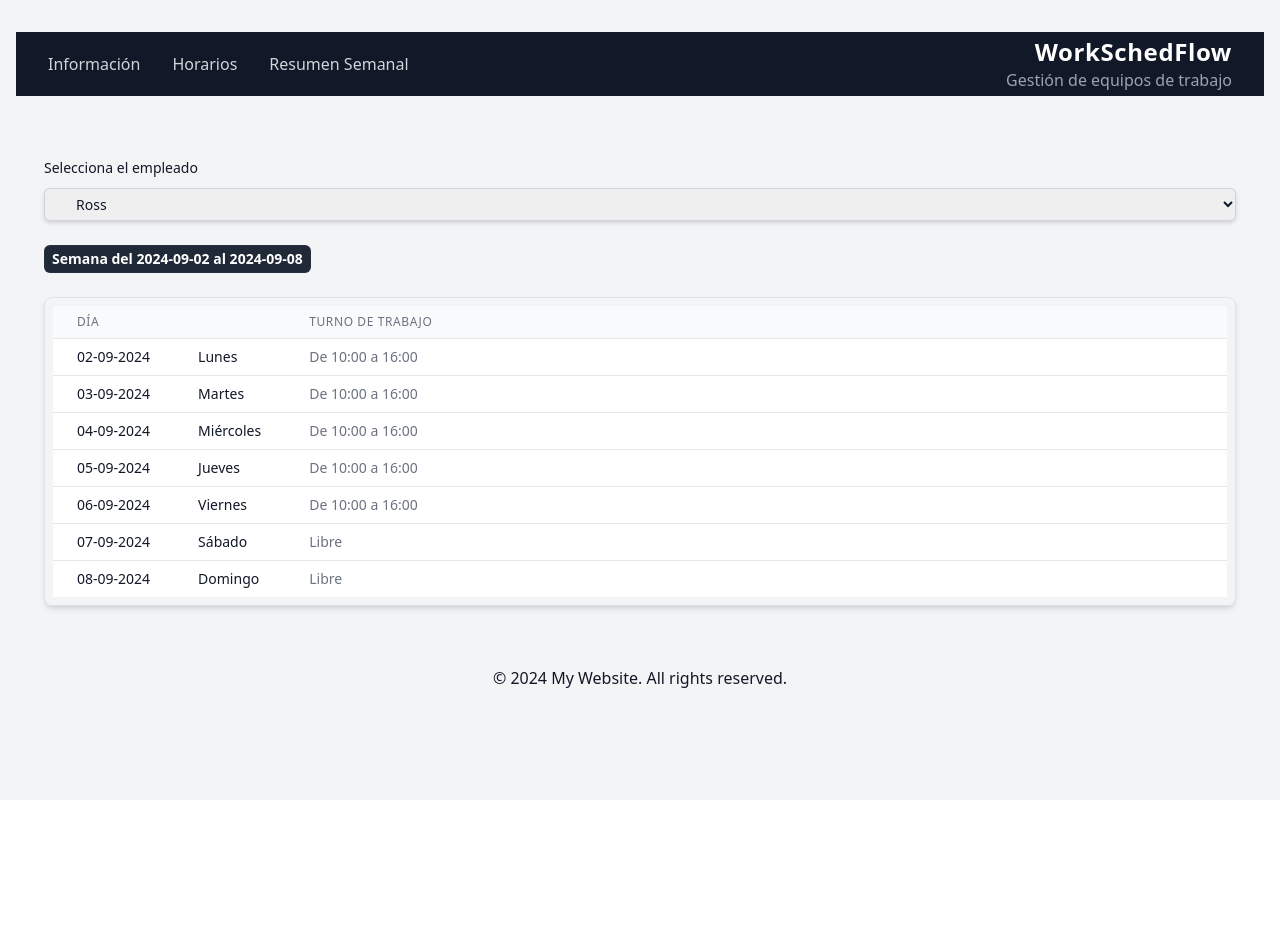
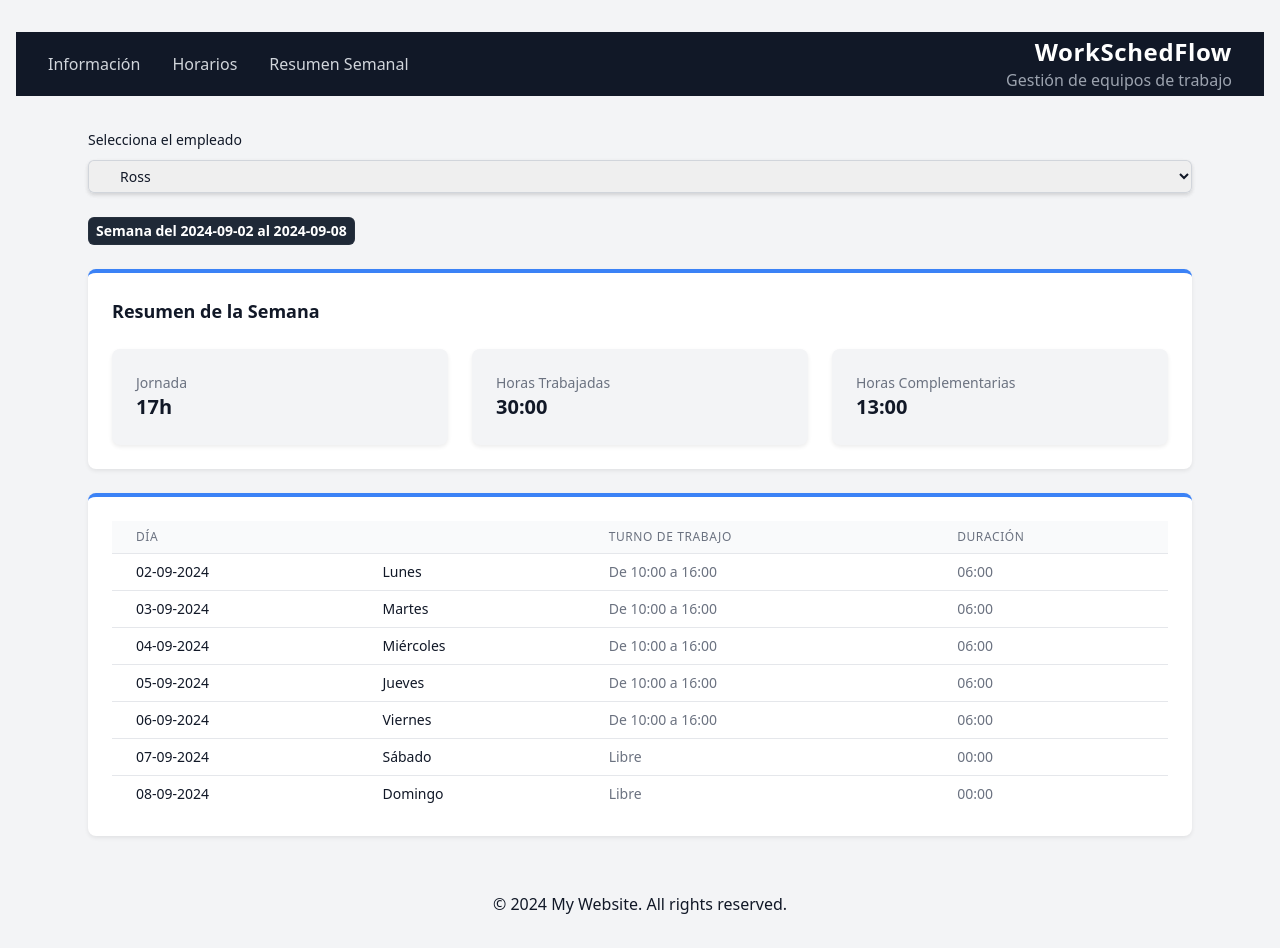
Before and after one commit to Sergiomsrs/workschedflow-demo, a React (Vite) app: page /#/workschedflow-demo/employeeweek in a window 1280 px wide. Before the commit the page ends 800 px from the top, so only its background shows below. Built offline with nearby package versions, Linux system fonts and the light colour scheme.

Commit message:
Agregar manejo de días festivos y resumen de horas trabajadas en EmployeeWeek

```diff
--- a/src/context/AppProvider.jsx
+++ b/src/context/AppProvider.jsx
@@ -11,6 +11,7 @@ export const AppProvider = ({children})=> {
     const [data, setData] = useState(apiMockData);
     const [selectedOption, setSelectedOption] = useState('todos');
     const [date, setDate] = useState({ start: '', end: ''  });
+    const [holidayDates , setHolidayDates ] = useState(["2024-01-01", "2024-01-06", "2024-04-19", "2024-05-01", "2024-06-06", "2024-08-15","2024-09-03", "2024-10-12", "2024-11-01", "2024-12-06", "2024-12-08", "2024-12-25"]);
 
 
     return(
@@ -18,10 +19,12 @@ export const AppProvider = ({children})=> {
             data,
             selectedOption,
             date,
+            holidayDates,
 
             setData,
             setSelectedOption,
-            setDate
+            setDate,
+            setHolidayDates
         }}>
             {children}
         </AppContext.Provider>
--- a/src/pages/EmployeeWeek.jsx
+++ b/src/pages/EmployeeWeek.jsx
@@ -5,7 +5,7 @@ import { findMinMaxOfBlocks, getStringBlock, splitIntoBlocks } from "../utils/bl
 import { formatDate, formatToDate } from "../utils/function";
 
 export const EmployeeWeek = () => {
-  const { data } = useContext(AppContext);
+  const { data, holidayDates } = useContext(AppContext);
 
   const [selectedEmployee, setSelectedEmployee] = useState(data[0].employees[0].name);
 
@@ -20,27 +20,117 @@ export const EmployeeWeek = () => {
   const empleadoData = data.slice(1, data.length+1).map(day => ({
     id: day.id,
     day: day.day,
-    workShift: day.employees.find(emp => emp.name === selectedEmployee)?.workShift || []
+    workShift: day.employees.find(emp => emp.name === selectedEmployee)?.workShift || [],
+    duration: day.employees.find(emp => emp.name === selectedEmployee)?.shiftDuration || "00:00",
   }));
+
+  const wwh = Math.round(
+    (data.slice(1).reduce((acc, day) => {
+      const employee = day.employees.find(emp => emp.name === selectedEmployee);
+
+      // Verificar si el día es festivo
+      const isHoliday = holidayDates.includes(day.id);
+
+      // Solo sumar las horas si el día no es festivo y el empleado existe
+      if (employee && !isHoliday) {
+        return acc + (employee.wwh / 7);
+      }
+      return acc;
+    }, 0) * 2) / 2
+  );
+
+
+const totalShiftDuration = empleadoData.reduce((acc, day) => {
+  const [hours, minutes] = day.duration.split(":").map(Number);
+  return acc + (hours * 60 + minutes);  // Sumar el total de minutos
+}, 0);
+
+// Convertir el total de minutos a horas y minutos
+const totalHours = Math.floor(totalShiftDuration / 60);
+const totalMinutes = totalShiftDuration % 60;
+
+// Formatear el resultado en el formato "00:00"
+const formattedTime = `${totalHours.toString().padStart(2, '0')}:${totalMinutes.toString().padStart(2, '0')}`;
+
+console.log(formattedTime);
+
+console.log(wwh- formattedTime);
+
+//nuevo codigo
+
+// 1. Obtener el valor de wwh (ya lo tienes calculado en horas)
+const wwhs = Math.round(
+  (data.slice(1).reduce((acc, day) => {
+    const employee = day.employees.find(emp => emp.name === selectedEmployee);
+    if (employee) {
+      return acc + (employee.wwh / 7);  // Asumiendo que wwh está en horas
+    }
+    return acc;
+  }, 0) * 2) / 2
+);
+
+// 2. Calcular el total de horas trabajadas en minutos
+const totalShiftDurations = empleadoData.reduce((acc, day) => {
+  const [hours, minutes] = day.duration.split(":").map(Number);
+  return acc + (hours * 60 + minutes);  // Convertir todo a minutos
+}, 0);
+
+// 3. Convertir el valor de wwh a minutos para poder restarlo
+const wwhInMinutes = wwh * 60; // Convertir wwh de horas a minutos
+
+// 4. Realizar la resta de las horas trabajadas (en minutos) con las horas base (wwh en minutos)
+const differenceInMinutes = totalShiftDuration - wwhInMinutes;
+
+// 5. Convertir la diferencia en minutos a horas y minutos
+const differenceHours = Math.floor(differenceInMinutes / 60);
+const differenceMinutes = differenceInMinutes % 60;
+
+// 6. Formatear el resultado en formato "00:00"
+const formattedDifference = `${differenceHours.toString().padStart(2, '0')}:${differenceMinutes.toString().padStart(2, '0')}`;
+
+console.log(formattedDifference);
+
+//-------------------
+
 
   console.log(empleadoData);
 
   return (
-    <section className="p-7">
+    <section className="w-full max-w-6xl mx-auto px-4">
   <EmployeePicker value={selectedEmployee} onChange={handleEmployeeChange} />
 
   <span className="inline-flex items-center rounded-md bg-gray-800 px-2 py-1 text-sm font-bold text-white ring-1 ring-inset ring-gray-500/10 mb-4">
     {`Semana del ${empleadoData[0].id} al ${empleadoData[empleadoData.length - 1].id}`}
   </span>
 
+  {/* Tarjeta para Totales */}
+  <div className="bg-white rounded-lg shadow-sm p-4 mb-6 border-t-4 border-blue-500">
+    <h3 className="text-lg font-semibold text-gray-900 mb-4">Resumen de la Semana</h3>
+    <div className="grid grid-cols-1 md:grid-cols-3 gap-4">
+      <div className="p-4 bg-gray-100 rounded-lg shadow-sm">
+        <h4 className="text-sm font-medium text-gray-500">Jornada</h4>
+        <p className="text-xl font-bold text-gray-900">{wwh}h</p>
+      </div>
+      <div className="p-4 bg-gray-100 rounded-lg shadow-sm">
+        <h4 className="text-sm font-medium text-gray-500">Horas Trabajadas</h4>
+        <p className="text-xl font-bold text-gray-900">{formattedTime}</p>
+      </div>
+      <div className="p-4 bg-gray-100 rounded-lg shadow-sm">
+        <h4 className="text-sm font-medium text-gray-500">Horas Complementarias</h4>
+        <p className="text-xl font-bold text-gray-900">{formattedDifference}</p>
+      </div>
+    </div>
+  </div>
 
-      <div className="border rounded-lg shadow-md overflow-x-auto p-2">
-  <table className="min-w-full divide-y divide-gray-200">
+  {/* Tabla de los días de la semana */}
+  <div className="bg-white rounded-lg shadow-sm p-4 mb-6 border-t-4 border-blue-500">
+  <table className="min-w-full divide-y divide-gray-200 table-auto">
   <thead className="bg-gray-50">
     <tr>
       <th scope="col" className="px-4 py-2 text-left text-xs font-medium text-gray-500 uppercase tracking-wider">Día</th>
-        <th scope="col" className="px-4 py-2 text-left text-xs font-medium text-gray-500 uppercase tracking-wider"></th>
+      <th scope="col" className="px-4 py-2 text-left text-xs font-medium text-gray-500 uppercase tracking-wider"> </th>
       <th scope="col" className="px-4 py-2 text-left text-xs font-medium text-gray-500 uppercase tracking-wider">Turno de Trabajo</th>
+      <th scope="col" className="px-4 py-2 text-left text-xs font-medium text-gray-500 uppercase tracking-wider">Duración</th>
     </tr>
   </thead>
   <tbody className="bg-white divide-y divide-gray-200">
@@ -51,9 +141,10 @@ export const EmployeeWeek = () => {
 
       return (
         <tr key={index}>
-            <td className="px-4 py-2 w-6 whitespace-nowrap text-sm font-medium text-gray-900">{formatToDate(day)}</td>
-            <td className="px-4 py-2 w-6 whitespace-nowrap text-sm font-medium text-gray-900">{`${day.day.charAt(0).toUpperCase() + day.day.slice(1)}`}</td>
-            <td className="px-4 py-2 whitespace-nowrap text-sm text-gray-500">{getStringBlock(day, minMaxValues)}</td>
+          <td className="px-4 py-2 text-left text-sm font-medium text-gray-900">{formatToDate(day)}</td>
+          <td className="px-4 py-2 text-left text-sm font-medium text-gray-900">{`${day.day.charAt(0).toUpperCase() + day.day.slice(1)}`}</td>
+          <td className="px-4 py-2 text-left text-sm text-gray-500">{getStringBlock(day, minMaxValues)}</td>
+          <td className="px-4 py-2 text-left text-sm text-gray-500">{day.duration.slice(0, 5)}</td>
         </tr>
       );
     })}
```
Lines whose indentation alone changed are shown as unchanged.
